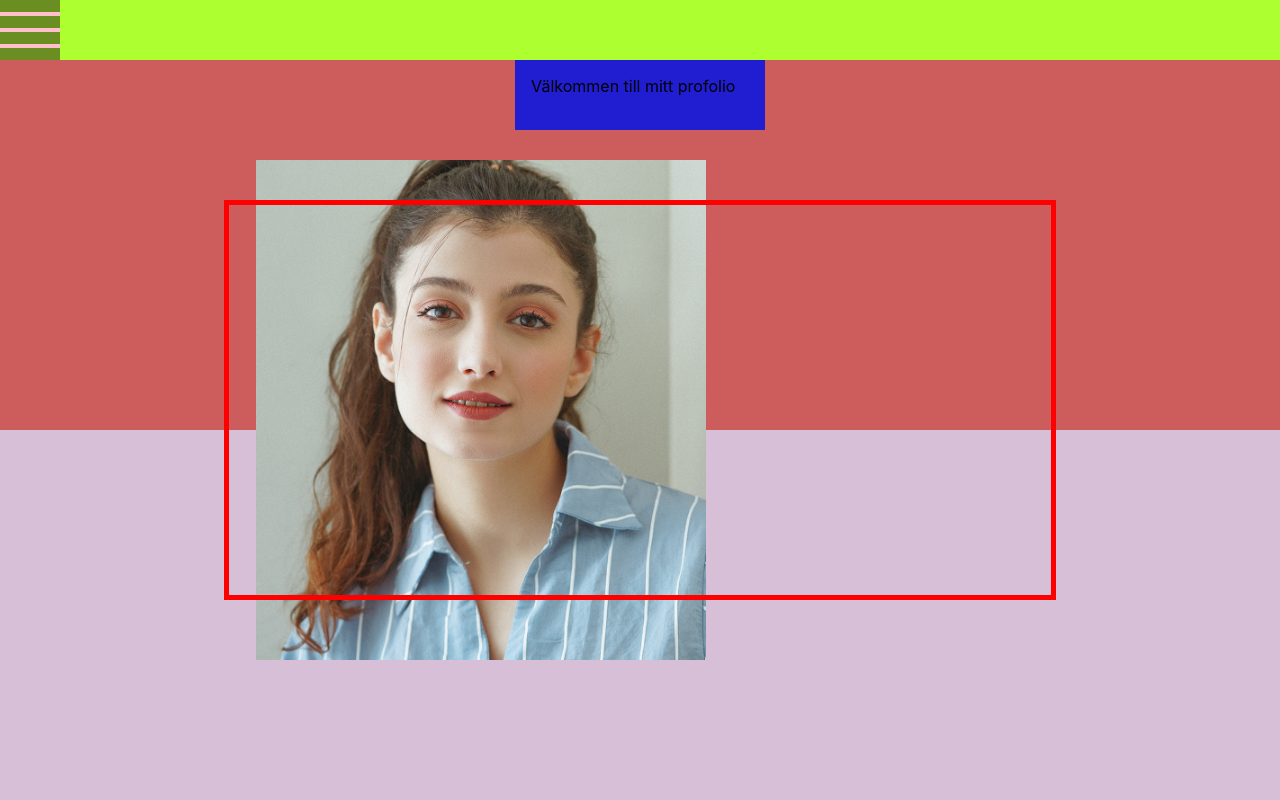
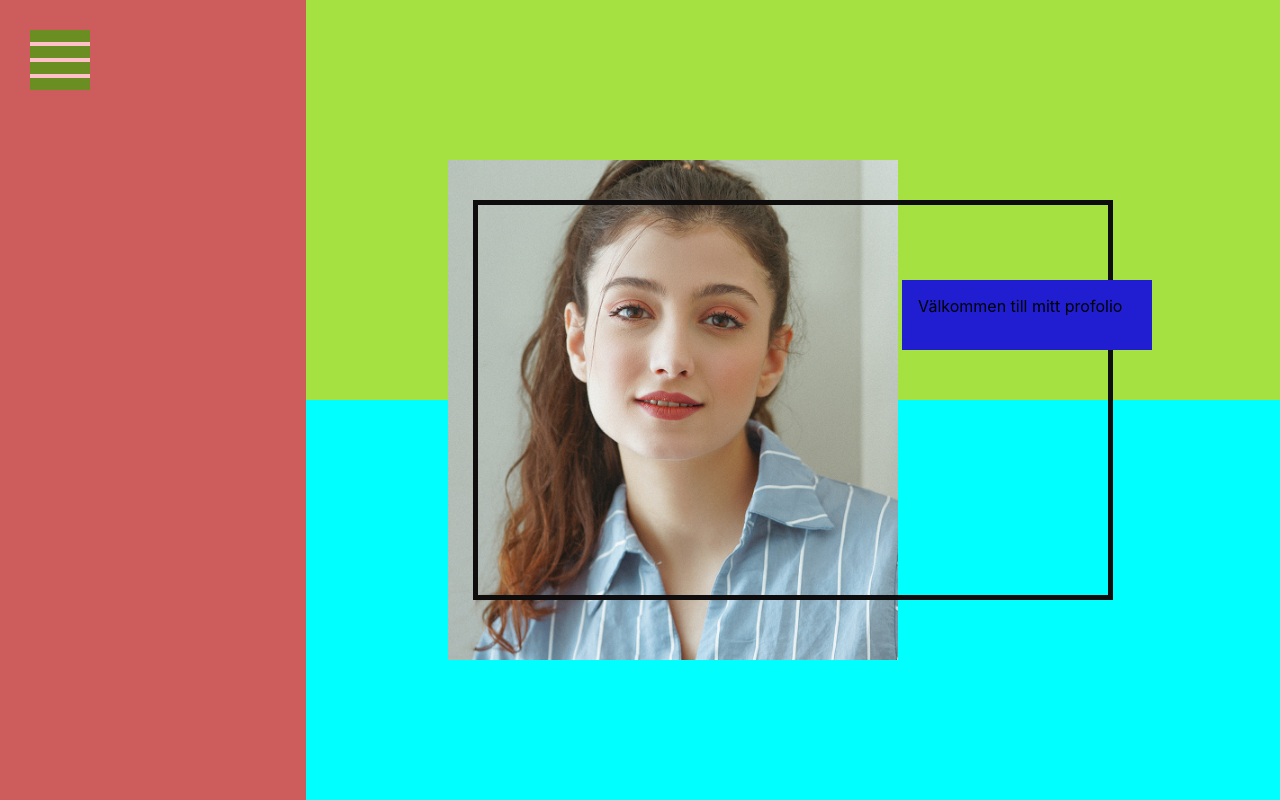
Before and after one commit to mariaekmaan1991/nextJsPortfolio, a Next.js app: page / in a window 1280 px wide. Built offline with nearby package versions, Linux system fonts and the light colour scheme.

Commit message:
correct frame

```diff
--- a/styles/Home.module.scss
+++ b/styles/Home.module.scss
@@ -1,7 +1,8 @@
 .HomeColorFrame {
-  border: 5px solid red;
+  border: 5px solid rgb(255, 0, 221);
   width: 80%;
-  height: 70%;
+  height: 65%;
+  max-width: 80%;
   display: flex;
   z-index: 10;
   position:fixed;
@@ -23,19 +24,23 @@
 @media only screen and (min-width: 400px) {
   .HomeColorFrame {
     border: 5px solid rgb(126, 201, 1);
-    top: 25%;
-    width: 65%;
-    height: 50%;
+
+    top: 14%;
+
+    height: 80%;
 
   }
   .HomeHeadlineBox {
     width: 250px;
+    position:fixed;
     display: flex;
     height: 70px;
     background-color: rgb(33, 30, 210);
     padding: 16px;
-    top: 49%;
-    left: 30%;
+    top: 35%;
+    z-index: 10;
+    right:10%;
+
   }
 
   .HomeBoxImage {
@@ -48,15 +53,17 @@
 
 @media only screen and (min-width: 900px) {
   .HomeColorFrame {
-   border: 5px solid red;
-
+   border: 5px solid rgb(14, 12, 12);
+   width: 50%;
+   height: 50%;
+   max-width: 50%;
   // height: 50%;
-
+    top: 25%;
 
    position: fixed;
   }
   .HomeBoxImage {
-    left:20%
+    left:35%
 
   }
   .HomeHeadlineBox{
@@ -69,7 +76,11 @@
   .HomeColorFrame {
    border: 5px solid rgb(33, 30, 210);
 
-
+   width: 50%;
+   height: 50%;
+   max-width: 50%;
+  // height: 50%;
+    top: 25%;
   }
   .HomeBoxImage {
 
--- a/styles/Layout.module.scss
+++ b/styles/Layout.module.scss
@@ -11,6 +11,7 @@
 .LayoutColorSideBox{
   background: greenyellow;
   display: flex;
+  padding: 30px;
 }
 
 .LayoutMainBox {
@@ -41,9 +42,12 @@
 }
 
 
-@media only screen and (min-width: 600px) {
+
+@media only screen and (min-width: 300px) {
+  .Wrapper{
+
   .LayoutColorSideBox{
-    background-color:indianred
+    background-color:indianred;
 
   }
   .LayoutMainBox {
@@ -61,15 +65,18 @@
     }
 
   }
-
+}
 }
 
 
 
-@media only screen and (min-width: 600px) {
+@media only screen and (min-width: 900px) {
+  .Wrapper{    flex-direction: row;
+
   .LayoutColorSideBox{
-    background-color:indianred
 
+    background-color:indianred;
+    width: 30%;
   }
   .LayoutMainBox {
 
@@ -86,5 +93,5 @@
     }
 
   }
-
 }
+}
```
